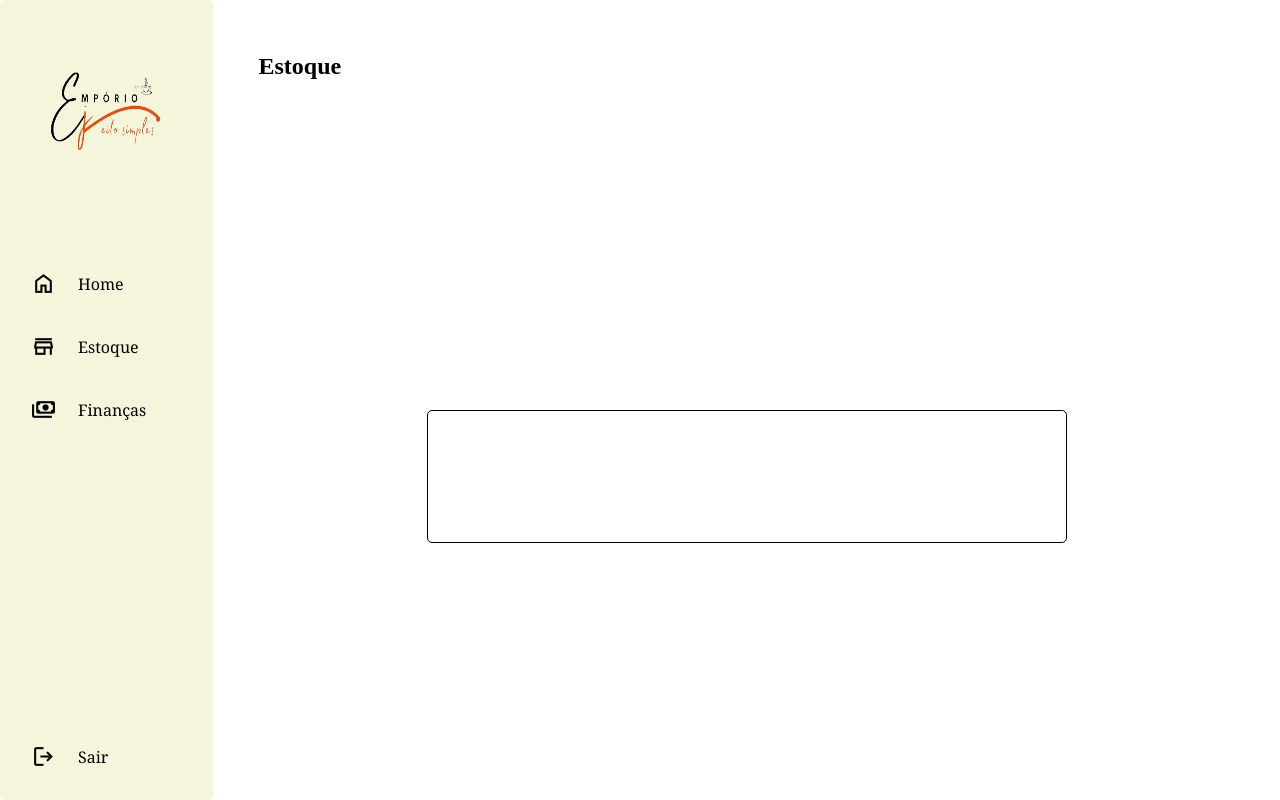
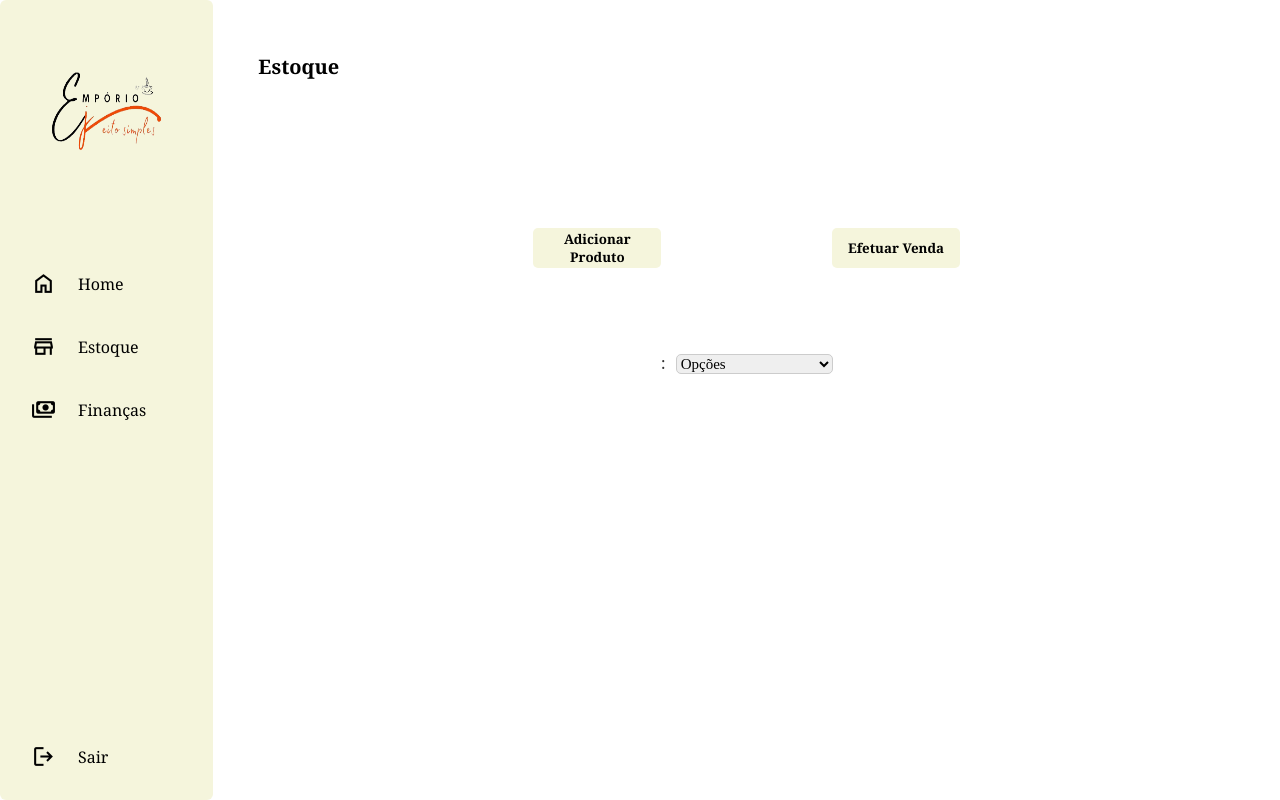
Before and after one commit to PSG-TIAPN-2022-1/psg-tiapn-2024-1-hapiv-team, a React (Create React App) app in the folder codigo/frontEnd/emporio/: page / in a window 1280 px wide. Built offline with nearby package versions, Linux system fonts and the light colour scheme.

Commit message:
Alterações
Co-authored-by: Hadassa Brenda <Hadassa-Brenda@users.noreply.github.com>

```diff
--- a/codigo/frontEnd/emporio/src/screens/BaseScreen/Base.style.js
+++ b/codigo/frontEnd/emporio/src/screens/BaseScreen/Base.style.js
@@ -19,7 +19,8 @@ export const Cabecalho = styled.div`
   font-size: 24px;
 `;
 
-export const Titulo = styled.h1`
-  font-size: 24px;
+export const Titulo = styled.h3`
+  font-size: 20px;
+  font-family: Cambria;
   padding-left: 45px;
 `;
--- a/codigo/frontEnd/emporio/src/screens/BaseScreen/components/BarraLateral/BarraLateral.style.js
+++ b/codigo/frontEnd/emporio/src/screens/BaseScreen/components/BarraLateral/BarraLateral.style.js
@@ -7,7 +7,6 @@ export const BarraLateralBox = styled.div`
   height: 100%;
   border-radius: 6px;
   background-color: rgb(245, 245, 220);
-  border-right: 1px solid transparent;
 `;
 
 export const BarraLateralCabecalho = styled.div`
@@ -31,7 +30,6 @@ export const SecaoBotoes = styled.div`
 export const SecaoInferior = styled.div`
   display: flex;
   justify-content: flex-end;
-
   flex-direction: column;
   height: 30%;
   padding: 16px;
--- a/codigo/frontEnd/emporio/src/screens/BaseScreen/components/BarraLateral/components/Button/Button.style.js
+++ b/codigo/frontEnd/emporio/src/screens/BaseScreen/components/BarraLateral/components/Button/Button.style.js
@@ -8,6 +8,7 @@ export const ContainerButton = styled.div`
   gap: 12px;
   border-radius: 15px;
   font-size: 16px;
+  font-weight: 400;
   font-family: Cambria;
   cursor: pointer;
   transition-duration: 0.4s;
--- a/codigo/frontEnd/emporio/src/screens/BaseScreen/components/TelaEstoque/TelaEstoque.jsx
+++ b/codigo/frontEnd/emporio/src/screens/BaseScreen/components/TelaEstoque/TelaEstoque.jsx
@@ -1,10 +1,26 @@
-import {Container, SecaoBotoes} from "./TelaEstoque.style";
+import React from "react";
+import {
+  BoxBotoes,
+  Container,
+  SecaoBotoes,
+  SecaoTabela,
+} from "./TelaEstoque.style";
+import { Button } from "./components/Button/Button";
+import SelectFiltro from "./components/Select/Select";
 
-export const TelaEstoque= () => {
-    return (
-      <Container>
-      <SecaoBotoes></SecaoBotoes>
-      </Container>
+export const TelaEstoque = () => {
+  return (
+    <Container>
+      <SecaoBotoes>
+        <BoxBotoes>
+          <Button title={"Adicionar Produto"}></Button>
+          <Button title={"Efetuar Venda"}></Button>
+        </BoxBotoes>
+      </SecaoBotoes>
 
-    );
-  };
+      <SelectFiltro />
+
+      <SecaoTabela></SecaoTabela>
+    </Container>
+  );
+};
--- a/codigo/frontEnd/emporio/src/screens/BaseScreen/components/TelaEstoque/TelaEstoque.style.js
+++ b/codigo/frontEnd/emporio/src/screens/BaseScreen/components/TelaEstoque/TelaEstoque.style.js
@@ -4,6 +4,7 @@ export const Container = styled.div`
   display: flex;
   flex-direction: column;
   height: 100%;
+  width: 100%;
   justify-content: center;
   align-items: center;
 `;
@@ -11,9 +12,32 @@ export const Container = styled.div`
 export const SecaoBotoes = styled.div`
   display: flex;
   justify-content: center;
-  height: 20%;
-  width: 60%;
-  margin-top: 20px;
-  border: 1px solid #000;
+  align-items: center;
+  height: 30%;
+  width: 80%;
+  margin-top: 30px;
+`;
+
+export const BoxBotoes = styled.div`
+  display: flex;
+  justify-content: center;
+  align-items: center;
+  width: 50%;
+  height: 100%;
+  gap: 40%;
+`;
+
+export const SecaoTabela = styled.div`
+  display: flex;
+  height: 70%;
+  width: 100%;
   border-radius: 5px;
+  margin-top: 10px;
 `;
+
+export const SecaoSelected = styled.div`
+  height: 10%;
+  justify-content: center;
+  display: flex;
+  alien-items
+`;
--- /dev/null
+++ b/codigo/frontEnd/emporio/src/screens/BaseScreen/components/TelaEstoque/components/Button/Button.jsx
@@ -0,0 +1,6 @@
+import React from "react";
+import { ContainerButton } from "./Button.style";
+
+export const Button = ({ title }) => {
+  return <ContainerButton>{title}</ContainerButton>;
+};
--- /dev/null
+++ b/codigo/frontEnd/emporio/src/screens/BaseScreen/components/TelaEstoque/components/Button/Button.style.js
@@ -0,0 +1,22 @@
+import styled from "styled-components";
+
+export const ContainerButton = styled.button`
+  display: flex;
+  justify-content: center;
+  align-items: center;
+  text-align: center;
+  width: 100%;
+  height: 40px;
+  cursor: pointer;
+  border-radius: 5px;
+  padding: 10px;
+  font-family: Cambria;
+  transition-duration: 0.4s;
+  background-color: rgb(245, 245, 220);
+  font-weight: 600;
+  border: none;
+
+  &:hover {
+    background-color: #ffdead;
+  }
+`;
--- /dev/null
+++ b/codigo/frontEnd/emporio/src/screens/BaseScreen/components/TelaEstoque/components/Select/Select.jsx
@@ -0,0 +1,25 @@
+import React, { useState } from "react";
+import { ContainerFiltro } from "./Select.style";
+
+export default function SelectFiltro({ labelText }) {
+  const [selectedValue, setSelectedValue] = useState("");
+
+  const handleChange = (event) => {
+    setSelectedValue(event.target.value);
+  };
+
+  return (
+    <ContainerFiltro>
+      <label>
+        {labelText}:
+        <select name="selected" value={selectedValue} onChange={handleChange}>
+          <option value="" disabled>
+            Opções
+          </option>
+          <option value="PreçoMaior">Maior preço de venda</option>
+          <option value="PreçoMenor">Menor preço de venda</option>
+        </select>
+      </label>
+    </ContainerFiltro>
+  );
+}
--- /dev/null
+++ b/codigo/frontEnd/emporio/src/screens/BaseScreen/components/TelaEstoque/components/Select/Select.style.js
@@ -0,0 +1,19 @@
+import styled from "styled-components";
+
+export const ContainerFiltro = styled.div`
+  display: flex;
+  flex-direction: row;
+  margin: 20px;
+    label {
+    font-size: 18px;
+    color: #333;
+  }
+
+  select {
+
+    font-size: 15px;    margin-left: 10px;
+    padding: 5px 10p
+    border-radius: 5px;    border-radius: 5px;
+    border: 1px solid #ccc;
+  }
+`;
```
Also changed, not shown: codigo/frontEnd/emporio/src/screens/BaseScreen/components/TelaEstoque/components/Button.jsx (deleted, +0 -10 lines), codigo/frontEnd/emporio/src/screens/BaseScreen/components/TelaEstoque/components/Button.style.js (deleted, +0 -16 lines).
